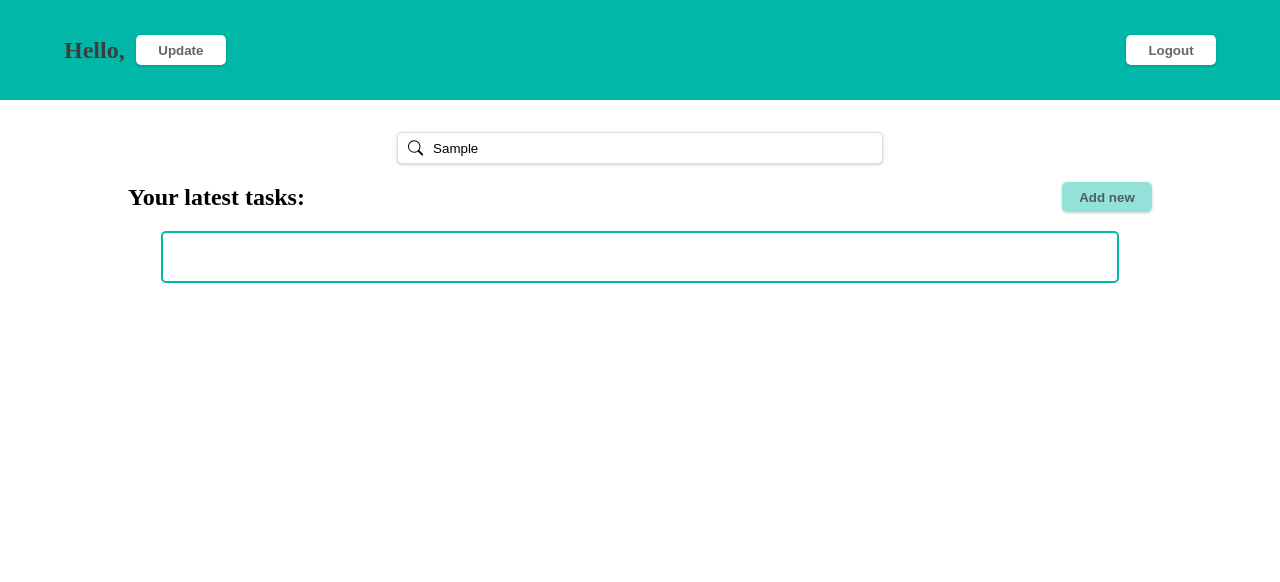
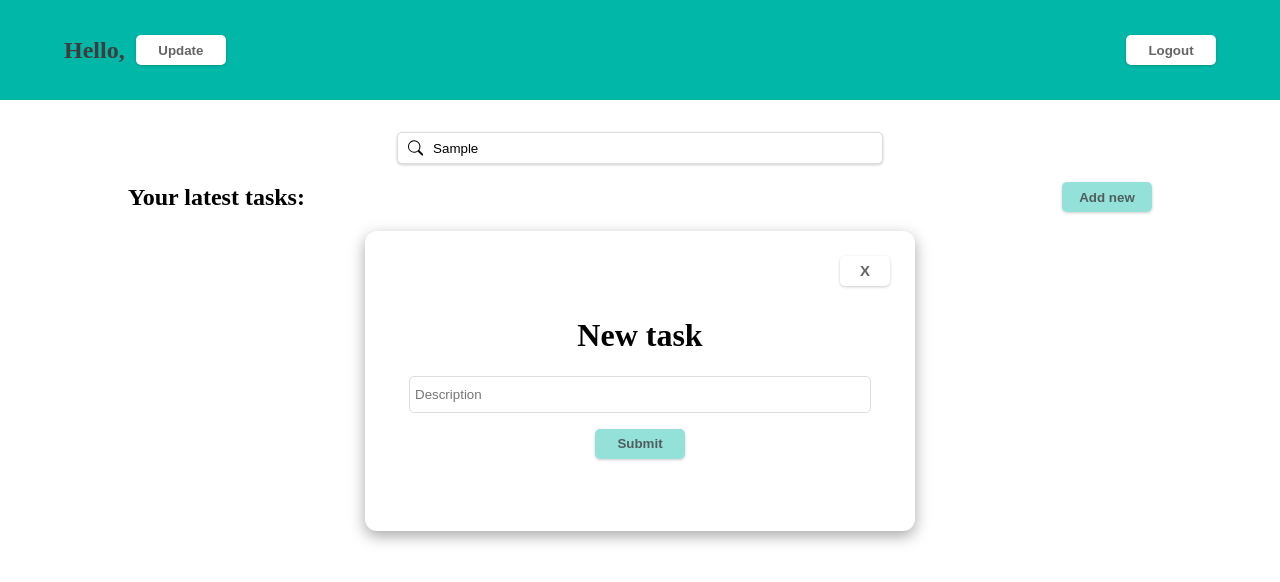
Before and after one commit to lapinna/Task-timer-frontend, a Next.js app: page /profile in a window 1280 px wide. Both pictures are taken after typing "Sample" into the empty fields and a click on the button "Add new". Shown: the top 582 px of the page. Built offline with nearby package versions, Linux system fonts and the light colour scheme.

Commit message:
add NewTaskForm, Modal, Timer components and task graphQl mutation

```diff
--- /dev/null
+++ b/src/components/form/newTask.tsx/NewTaskForm.module.scss
@@ -0,0 +1,20 @@
+.newTaskContainer {
+
+  input {
+    width: 90%;
+    height: 25px;
+    margin-bottom: 1rem;
+    padding: 5px;
+    border: 1px solid #ddd;
+    border-radius: 5px;
+
+    &:hover {
+      border: 1px solid #00B7A8;
+    }
+  }
+
+  input,
+  button {
+    cursor: pointer;
+  }
+}
--- /dev/null
+++ b/src/components/form/newTask.tsx/NewTaskForm.tsx
@@ -0,0 +1,37 @@
+import { useMutation } from "@apollo/client";
+import { useContext } from "react";
+import { useForm } from "react-hook-form";
+import { AuthContext } from "@/context/AuthContext";
+import TaskOperations from "@/graphql/operations/task";
+import styles from "./NewTaskForm.module.scss";
+
+type NewTaskFormValues = {
+  title: string;
+}
+
+const NewTaskForm = () => {
+  const { user } = useContext(AuthContext);
+  const [createTask] = useMutation(TaskOperations.Mutations.CREATE_TASK);
+
+  const { register, handleSubmit, reset } = useForm<NewTaskFormValues>();
+
+  const submitData = async ({ title }: NewTaskFormValues) => {
+    try {
+      const userId: string = user?._id;
+      await createTask({ variables: { userId, title } });
+      alert("New task created successfully!");
+      reset();
+    } catch (error) {
+      console.log(error)
+    }
+  }
+
+  return (
+    <form onSubmit={handleSubmit(submitData)} className={styles.newTaskContainer}>
+      <input type="text" id="title" {...register("title")} placeholder="Description" required />
+      <button type="submit">Submit</button>
+    </form>
+  )
+}
+
+export default NewTaskForm;
--- /dev/null
+++ b/src/components/modal/Modal.module.scss
@@ -0,0 +1,34 @@
+.modalContainer {
+  width: 500px;
+  height: 250px;
+  margin: auto;
+  border-radius: 12px;
+  background-color: white;
+  box-shadow: rgba(0, 0, 0, 0.35) 0px 5px 15px;
+  display: flex;
+  flex-direction: column;
+  padding: 25px;
+
+  .title {
+    display: inline-block;
+    text-align: center;
+    margin-top: 10px;
+  }
+
+  .body {
+    text-align: center;
+  }
+
+  .titleCloseBtn {
+    display: flex;
+    justify-content: flex-end;
+
+    button {
+      width: 50px;
+      background-color: transparent;
+      border: none;
+      font-size: 15px;
+      cursor: pointer;
+    }
+  }
+}
--- /dev/null
+++ b/src/components/modal/Modal.tsx
@@ -0,0 +1,20 @@
+import styles from "./Modal.module.scss";
+import NewTaskForm from "../form/newTask.tsx/NewTaskForm";
+
+const Modal = ({ closeModal }: any) => {
+  return (
+      <div className={styles.modalContainer}>
+        <div className={styles.titleCloseBtn}>
+          <button onClick={() => closeModal(false)}> X </button>
+        </div>
+        <div className={styles.title}>
+          <h1>New task</h1>
+        </div>
+        <div className={styles.body}>
+          <NewTaskForm />
+        </div>
+      </div>
+  )
+}
+
+export default Modal;
--- a/src/components/timer/Timer.module.scss
+++ b/src/components/timer/Timer.module.scss
@@ -1,8 +1,8 @@
 .timerContainer {
-  width: 30%;
+  width: 50%;
   display: flex;
   flex-direction: row;
-  justify-content: flex-end;
+  justify-content: space-between;
   align-items: center;
 
   .timerTime {
--- a/src/components/timer/Timer.tsx
+++ b/src/components/timer/Timer.tsx
@@ -4,6 +4,7 @@ import styles from "./Timer.module.scss";
 const Timer = () => {
   const [time, setTime] = useState<number>(0);
   const [running, setRunning] = useState<boolean>(false);
+  const [submitTime, setSubmitTime] = useState<number>(0);
 
   useEffect(() => {
     let interval: any
@@ -24,22 +25,32 @@ const Timer = () => {
 
   const reset = () => {
     setTime(0);
+    setSubmitTime(time);
   };
 
   return (
     <div className={styles.timerContainer}>
+      {submitTime ? (<p>{submitTime}</p>) : (
         <span className={styles.timerTime}>
           {hours}:{minutes.toString().padStart(2, "0")}:
           {seconds.toString().padStart(2, "0")}:
           {milliseconds.toString().padStart(2, "0")}
         </span>
+      )}
       <div className={styles.timerButtons}>
+        {submitTime ? (
+          <div>
+            <button onClick={() => !submitTime}>Update</button>
+            <button>Delete</button>
+          </div>
+        ) : (
+          <div>
             <button onClick={startAndStop}>
               {running ? "Pause" : "Start"}
             </button>
-        <button onClick={reset}>
-          Finish
-        </button>
+            <button onClick={reset}>Finish</button>
+          </div>
+        )}
       </div>
     </div>
   )
--- a/src/components/userProfileData/UserProfileData.tsx
+++ b/src/components/userProfileData/UserProfileData.tsx
@@ -1,20 +1,24 @@
-import { useContext } from "react";
+import { useContext, useState } from "react";
 import styles from "./UserProfileData.module.scss";
 import { AuthContext } from "@/context/AuthContext";
 import SearchBar from "../searchBar/SearchBar";
 import Timer from "../timer/Timer";
+import Modal from "../modal/Modal";
 
 const UserProfileData = () => {
   const { user } = useContext(AuthContext);
   const tasks = user?.tasks;
+
+  const [openModal, setOpenModal] = useState(false);
 
   return (
     <div className={styles.userProfileDataWrapper}>
       <SearchBar />
       <div className={styles.tasksHeading}>
         <h2>Your latest tasks: </h2>
-        <button>Add new</button>
+        <button onClick={() => { setOpenModal(true) }}>Add new</button>
       </div>
+      {openModal ? (<Modal closeModal={setOpenModal} />) : (
         <div className={styles.tasksWrapper}>
           <ol>
             {
@@ -24,13 +28,14 @@ const UserProfileData = () => {
                     <div className={styles.taskTitleWrapper}>
                       <li>{task.title}</li>
                     </div>
-                  <Timer/>
+                    <Timer />
                   </div>
                 )
               })
             }
           </ol>
         </div>
+      )}
     </div>
   )
 };
--- /dev/null
+++ b/src/graphql/operations/task.tsx
@@ -0,0 +1,19 @@
+import { gql } from "@apollo/client";
+
+export default {
+  Mutations: {
+    CREATE_TASK: gql`
+    mutation CreateTask($userId: String!, $title: String!) {
+      createTask(userId: $userId, title: $title) {
+        tasks {
+          id
+          title
+          author
+          timeSpent
+          createdAt
+          }
+        }
+      }
+    `,
+  },
+};
```
Lines whose indentation alone changed are shown as unchanged.
